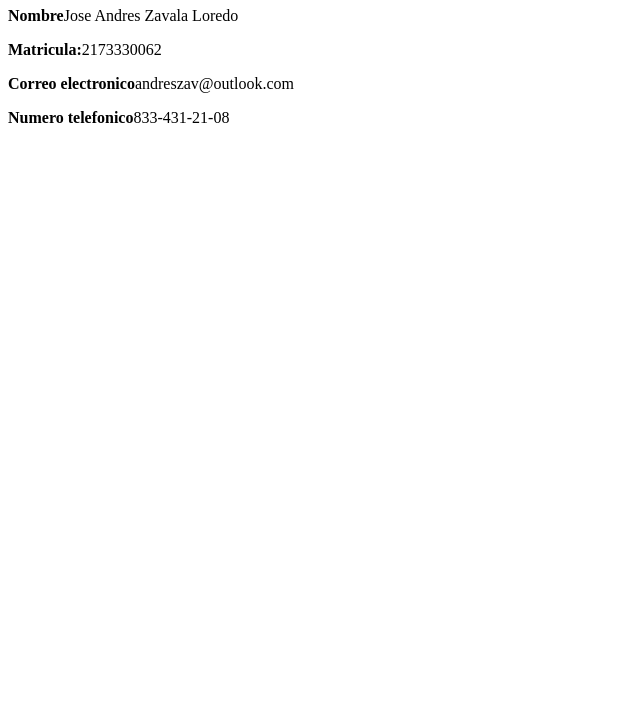
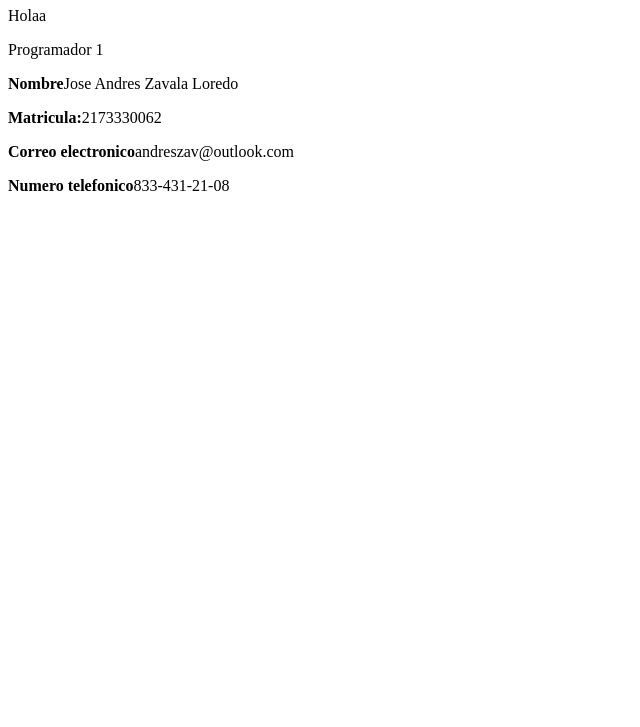
Before and after one commit to PsykoRaz/taller_github, a plain HTML site: page index.html in a window 1280 px wide. Shown: the part 73-800 px from the top of the page, without its empty margins (0-640 px from the left). Drawn offline with Linux system fonts and the light colour scheme.

Commit message:
Cambio programador 1

```diff
--- a/index.html
+++ b/index.html
@@ -9,6 +9,8 @@
     </head>
     <body>
         <h1>Datos personales</h1>
+        <p><b></b>Holaa</p>
+        <p><b></b>Programador 1</p>
         <p><b>Nombre</b>Jose Andres Zavala Loredo</p>
         <p><b>Matricula:</b>2173330062</p>
         <p><b>Correo electronico</b>andreszav@outlook.com</p>
```
